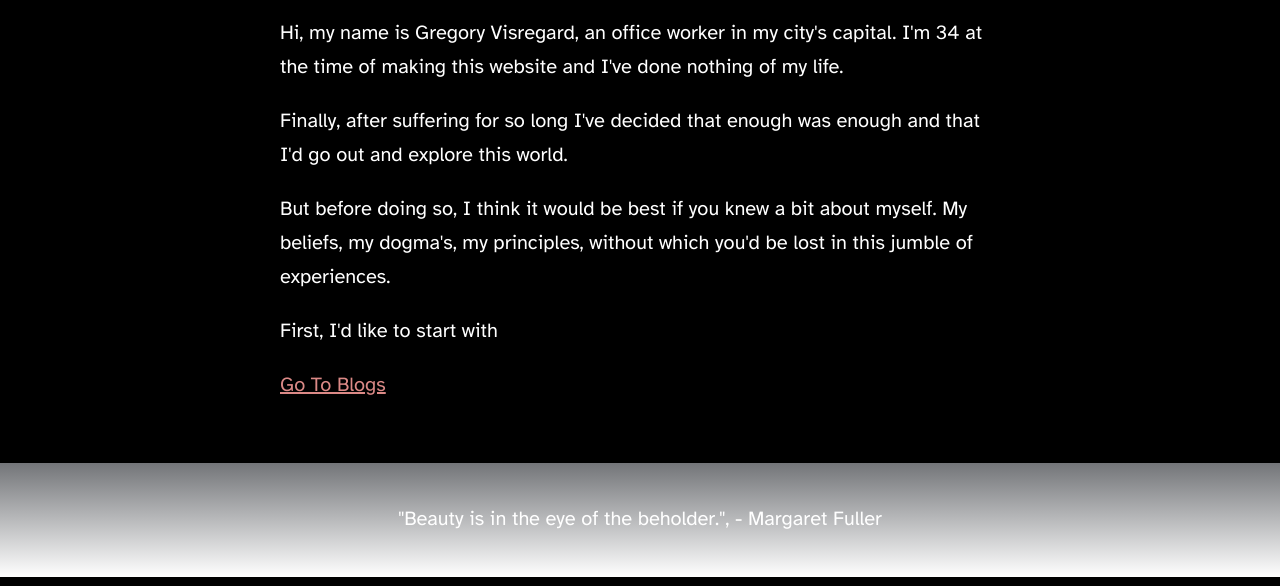
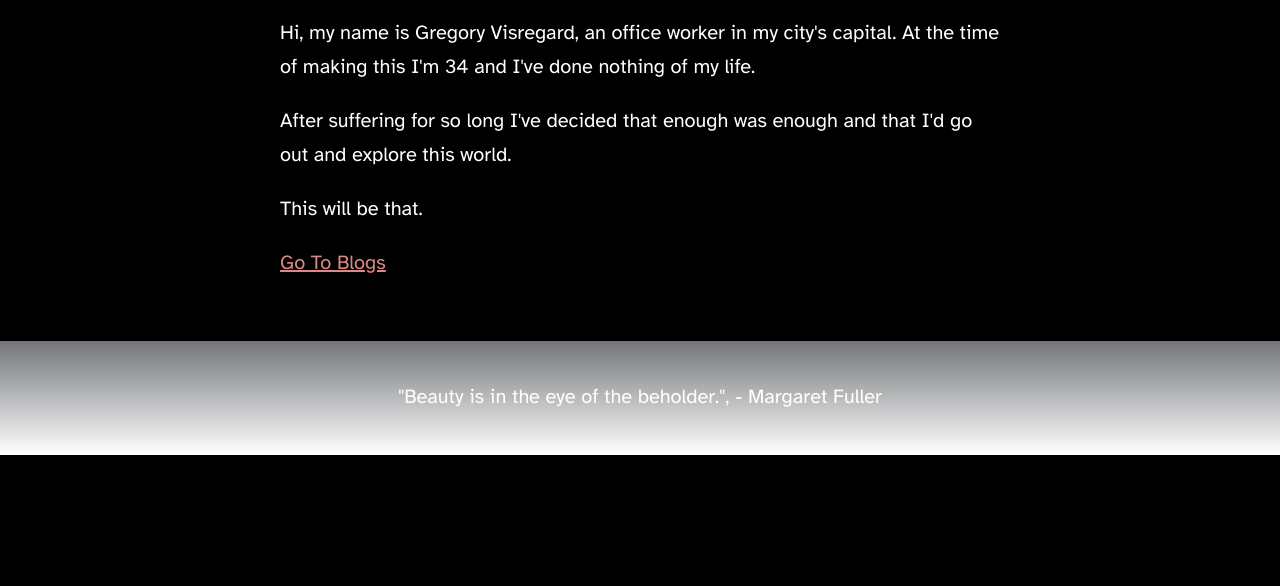
Before and after one commit to BiigFish/lepers, an Astro site: page / in a window 1280 px wide. Shown: the part 214-800 px from the top of the page. Built offline with nearby package versions, Linux system fonts and the light colour scheme; Astro itself is replaced by a stand-in of ours.

Commit message:
index update 3

```diff
--- a/src/pages/index.astro
+++ b/src/pages/index.astro
@@ -16,18 +16,16 @@ import { SITE_TITLE, SITE_DESCRIPTION } from '../consts';
 			<h1>What is this?</h1>
 			<p>
 				Hi, my name is Gregory Visregard, an office worker in my city's capital.
-				I'm 34 at the time of making this website and I've done nothing of my life.
+				At the time of making this I'm 34 and I've done nothing of my life.
 			</p>
 			<p>
-				Finally, after suffering for so long I've decided that enough was enough and that
+				After suffering for so long I've decided that enough was enough and that
 				I'd go out and explore this world.
 			</p>
-			<p>But before doing so, I think it would be best if you knew a bit about myself. My beliefs, my dogma's, my principles,
-			without which you'd be lost in this jumble of experiences.</p>
+			<p>
+			This will be that.
+			</p>
 
-			<p>
-				First, I'd like to start with
-			</p>
 			<a href="/blog">Go To Blogs</a>
 		</main>
 		<Footer />
```
